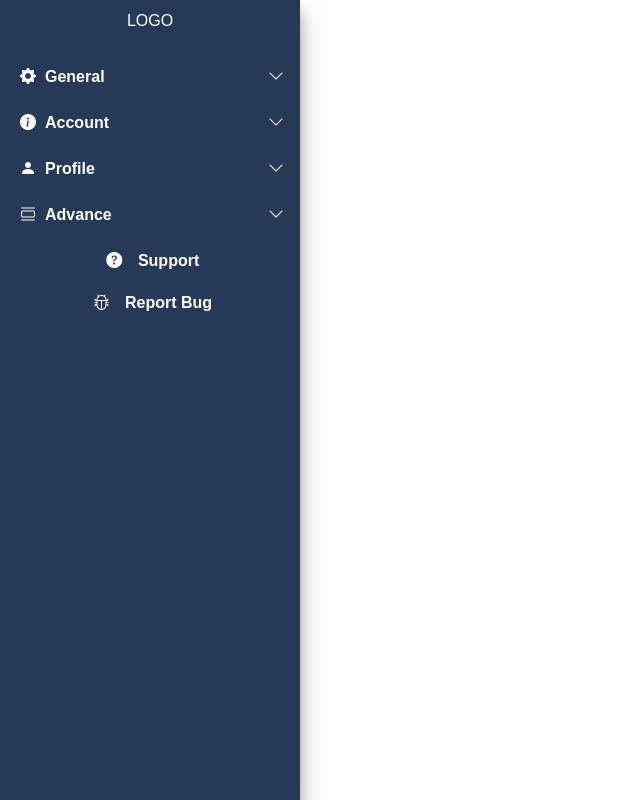
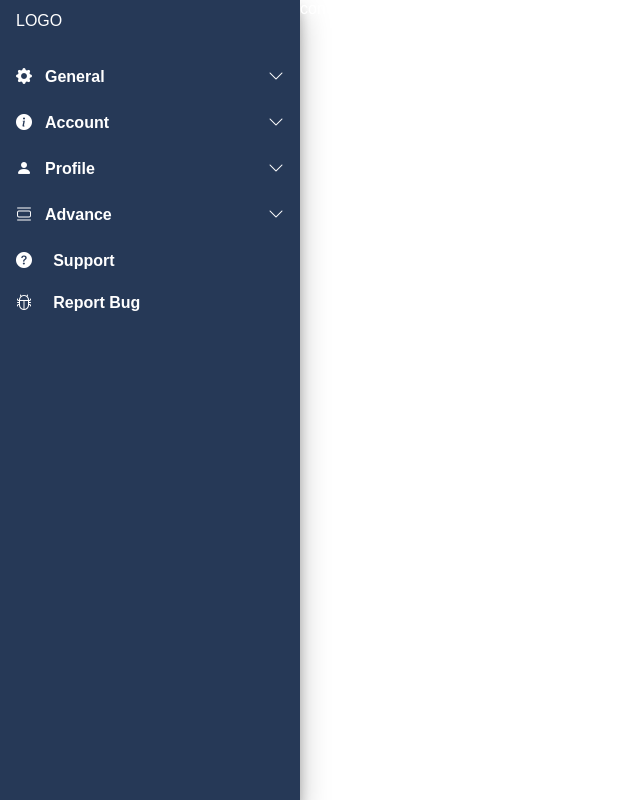
Before and after one commit to AnthonyDurandal/HIU2022, a React (Create React App) app: page / in a window 1280 px wide. Shown: the whole page, without its empty margins (0-640 px from the left). Built offline with nearby package versions, Linux system fonts and the light colour scheme.

Commit message:
Update App.css

```diff
--- a/src/styles/App.css
+++ b/src/styles/App.css
@@ -12,10 +12,3 @@ body {
     font-family: Arial, Helvetica, sans-serif;
     font-size: 16px;
 }
-
-.App {
-    text-align: center;
-    height: 100vh;
-    width: 100%;
-    /* border: 3px solid goldenrod; */
-}
```
